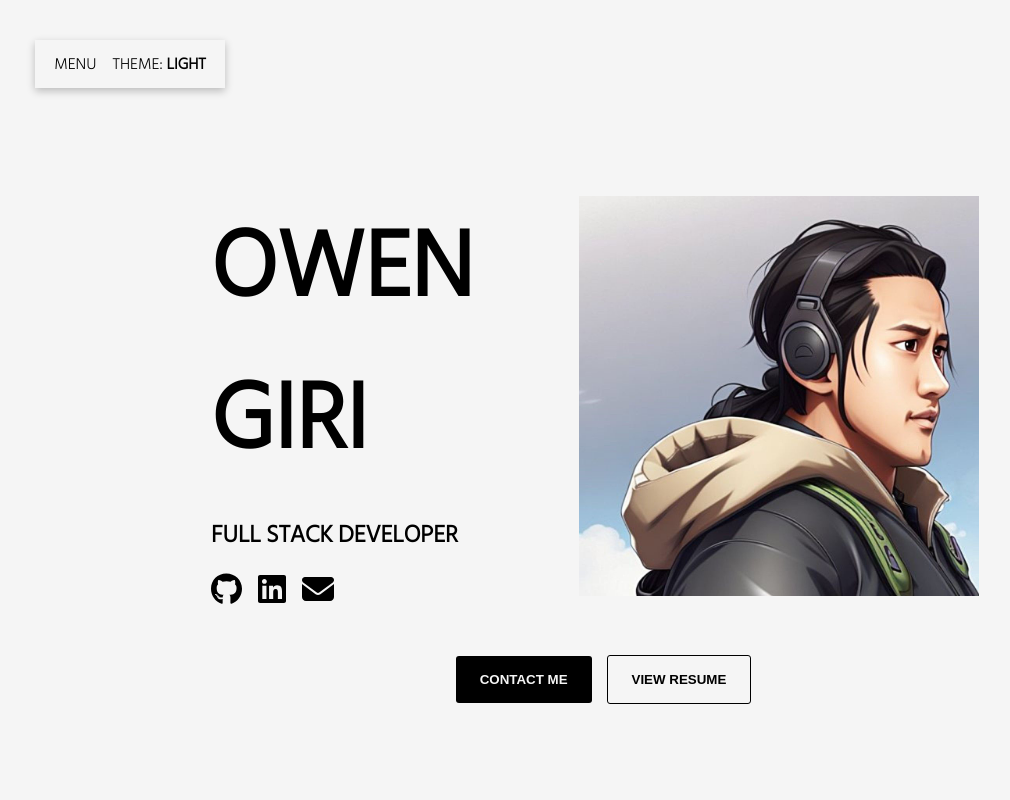
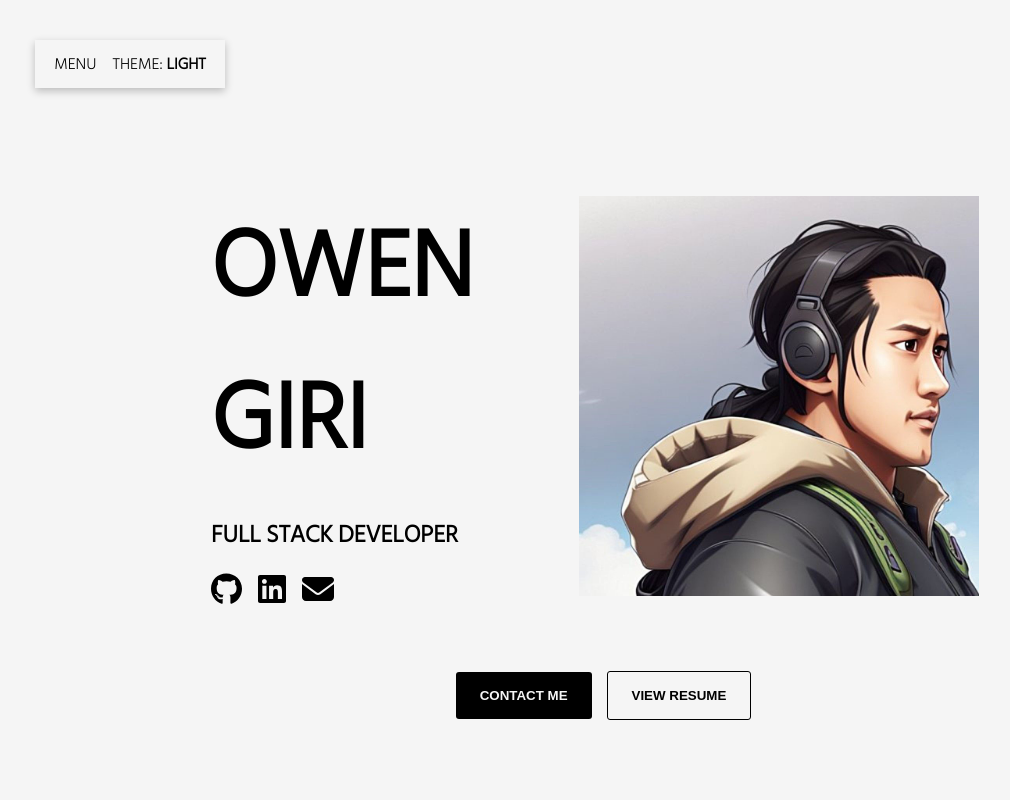
Before and after one commit to owengiri20/owen-portfolio, a React (Create React App) app: page / in a window 1280 px wide. Shown: the top 800 px of the page, without its empty margins (29-1039 px from the left). Built offline with nearby package versions, Linux system fonts and the light colour scheme.

Commit message:
fix alignment

```diff
--- a/src/App.css
+++ b/src/App.css
@@ -282,7 +282,7 @@ footer {
 
 .contact-container {
 	position: absolute;
-	bottom: 12%;
+	bottom: 10%;
 	border-radius: 9px;
 	transition: all ease 0.2s;
 }
```
